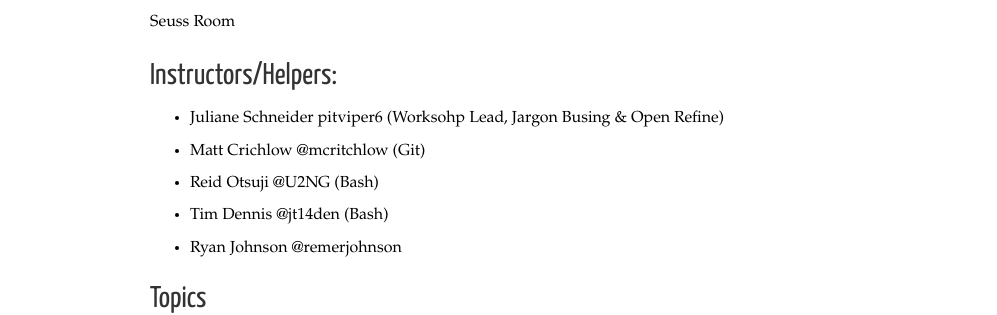
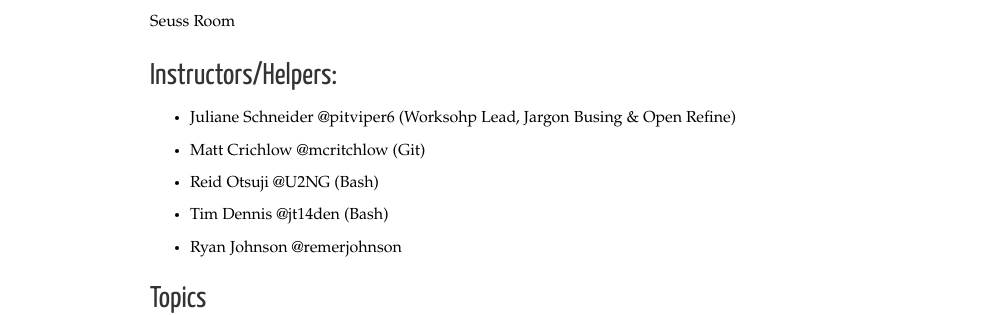
Before and after one commit to ucsdlib/workshops, a Jekyll site: the page built from _posts/2016-07-18-library-carpentry.markdown, in a window 1280 px wide. Shown: the part 332-647 px from the top of the page, without its empty margins (0-997 px from the left). Built offline with Jekyll 4.4.1, drawn with Linux system fonts in a browser that asks for light colours; nearby versions of some CDN libraries.

Commit message:
adding instructors

```diff
--- a/_posts/2016-07-18-library-carpentry.markdown
+++ b/_posts/2016-07-18-library-carpentry.markdown
@@ -17,7 +17,7 @@ Seuss Room
 
 ## Instructors/Helpers:
 
-* Juliane Schneider pitviper6 (Worksohp Lead, Jargon Busing & Open Refine)
+* Juliane Schneider @pitviper6 (Worksohp Lead, Jargon Busing & Open Refine)
 * Matt Crichlow @mcritchlow (Git)
 * Reid Otsuji @U2NG (Bash)
 * Tim Dennis @jt14den (Bash)
```
